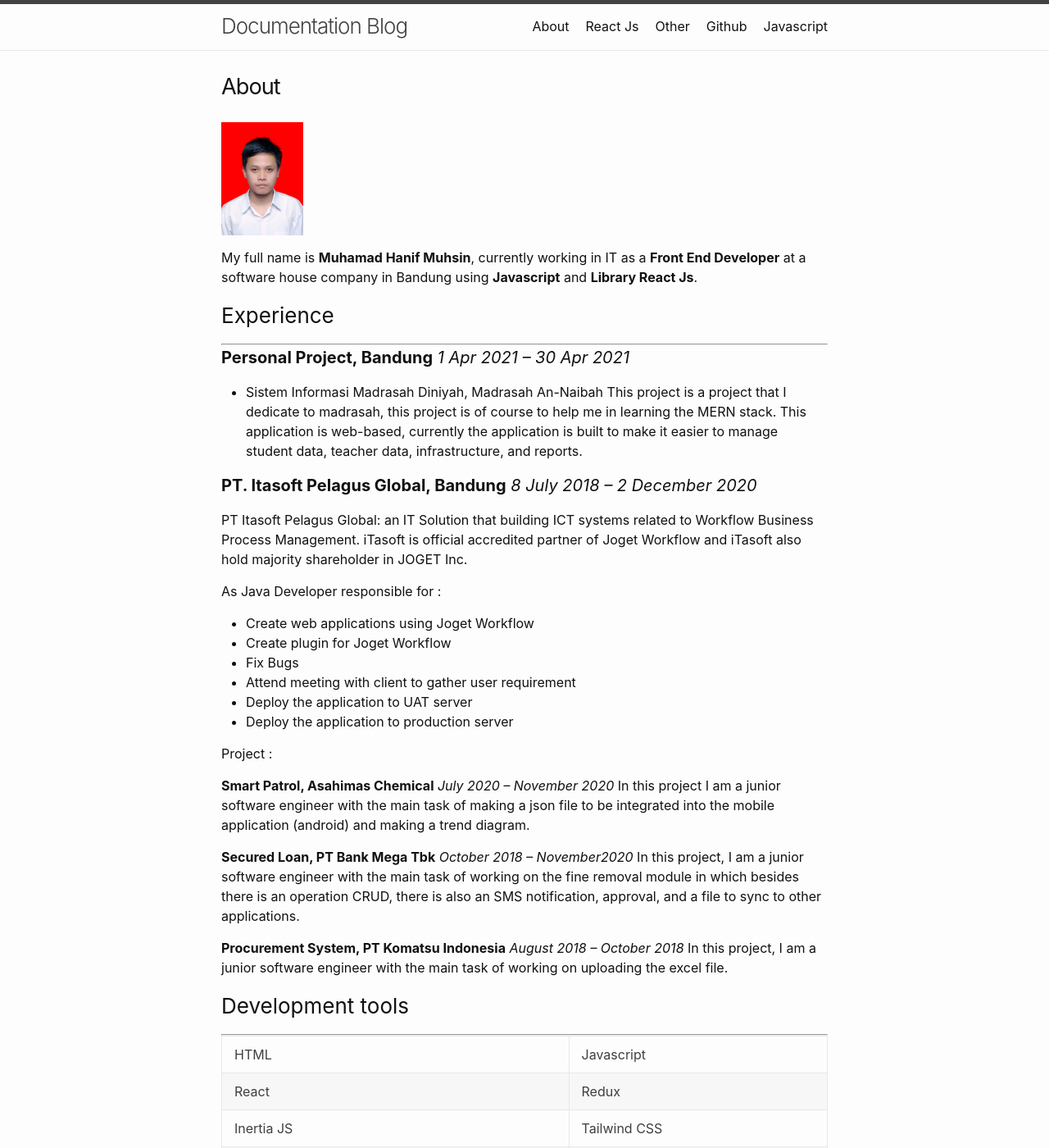
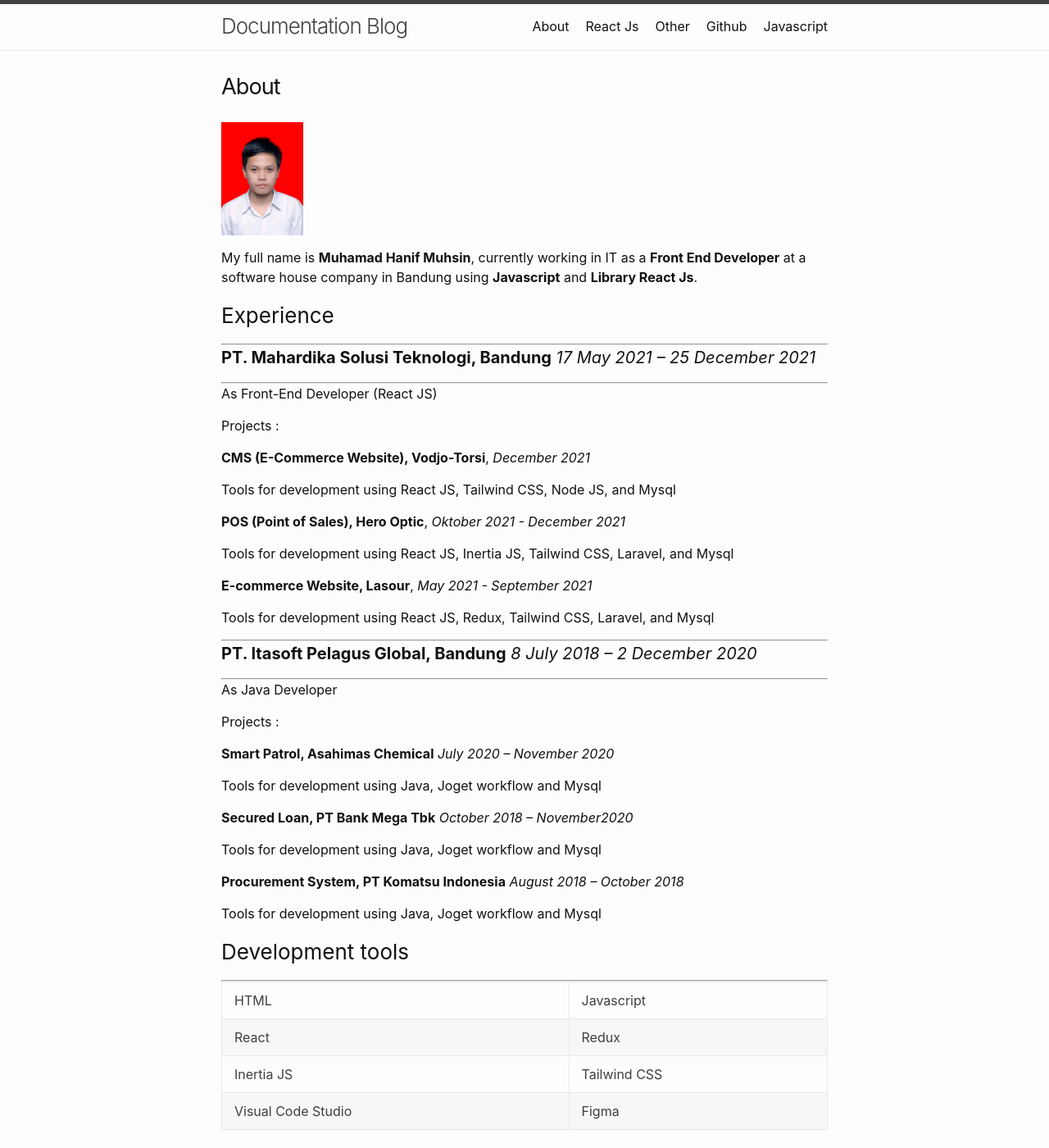
Before and after one commit to mhanifmuhsin/m-docs, a Jekyll site: the page built from about.markdown, in a window 1280 px wide and 1400 px high. Shown: the whole window at 82% size. Built offline with Jekyll 4.4.1, drawn with Linux system fonts in a browser that asks for light colours.

Commit message:
Update about

```diff
--- a/about.markdown
+++ b/about.markdown
@@ -9,35 +9,45 @@ permalink: /about/
 My full name is **Muhamad Hanif Muhsin**, currently working in IT as a **Front End Developer** at a software house company in Bandung using **Javascript** and **Library React Js**.
 
 ### Experience
---------------
+---
+#### **PT. Mahardika Solusi Teknologi, Bandung** *17 May 2021 – 25 December 2021*
+---
 
-#### **Personal Project, Bandung** *1 Apr 2021 – 30 Apr 2021*
-- Sistem Informasi Madrasah Diniyah, Madrasah An-Naibah
-This project is a project that I dedicate to madrasah, this project is of course to help me in learning the MERN stack. This application is web-based, currently the application is built to make it easier to manage student data, teacher data, infrastructure, and reports.
+As Front-End Developer (React JS)
 
+Projects :
+
+**CMS (E-Commerce Website), Vodjo-Torsi**, *December 2021*
+
+Tools for development using React JS, Tailwind CSS, Node JS, and Mysql
+
+**POS (Point of Sales), Hero Optic**, *Oktober 2021 - December 2021*
+
+Tools for development using React JS, Inertia JS, Tailwind CSS, Laravel, and Mysql
+
+**E-commerce Website, Lasour**,  *May 2021 - September 2021*
+
+Tools for development using React JS, Redux, Tailwind CSS, Laravel, and Mysql
+
+---
 #### **PT. Itasoft Pelagus Global, Bandung** *8 July 2018 – 2 December 2020*
+---
 
-PT Itasoft Pelagus Global: an IT Solution that building ICT systems related to Workflow Business Process Management. iTasoft is official accredited partner of Joget Workflow and iTasoft also hold majority shareholder in JOGET Inc.
+As Java Developer
 
-As Java Developer responsible for :
-
-- Create web applications using Joget Workflow
-- Create plugin for Joget Workflow
-- Fix Bugs
-- Attend meeting with client to gather user requirement
-- Deploy the application to UAT server
-- Deploy the application to production server
-
-Project :
+Projects :
 
 **Smart Patrol, Asahimas Chemical** *July 2020 – November 2020*
-In this project I am a junior software engineer with the main task of making a json file to be integrated into the mobile application (android) and making a trend diagram.
+
+Tools for development using Java, Joget workflow and Mysql
 
 **Secured Loan, PT Bank Mega Tbk** *October 2018 – November2020*
-In this project, I am a junior software engineer with the main task of working on the fine removal module in which besides there is an operation CRUD, there is also an SMS notification, approval, and a file to sync to other applications.
+
+Tools for development using Java, Joget workflow and Mysql
 
 **Procurement System, PT Komatsu Indonesia** *August 2018 – October 2018*
-In this project, I am a junior software engineer with the main task of working on uploading the excel file.
+
+Tools for development using Java, Joget workflow and Mysql
 
 ### Development tools
 ----------------------
```
